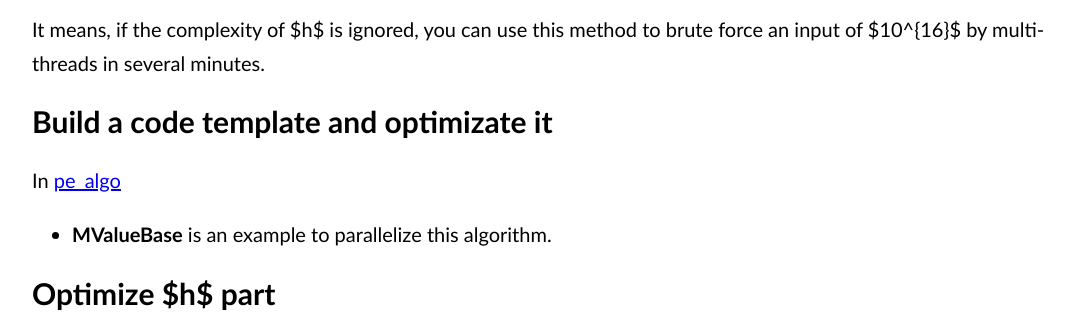
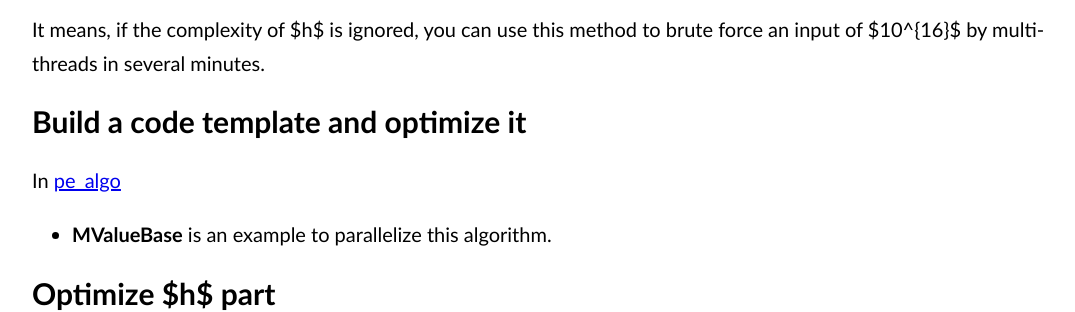
Before and after one commit to baihacker/main, a Jekyll site: the page built from docs/_posts/2020-04-12-The_prefix-sum_of_multiplicative_function_the_black_algorithm.md, in a window 1280 px wide and 900 px high, scrolled down 6625 px. Shown: the part 157-469 px from the top of the window, without its empty margins (96-1171 px from the left). Built offline with Jekyll 4.4.1, drawn with Linux system fonts in a browser that asks for light colours; comment, search, counter and statistics services are not loaded.

Commit message:
Update 2020-04-12-The_prefix-sum_of_multiplicative_function_the_black_algorithm.md

```diff
--- a/docs/_posts/2020-04-12-The_prefix-sum_of_multiplicative_function_the_black_algorithm.md
+++ b/docs/_posts/2020-04-12-The_prefix-sum_of_multiplicative_function_the_black_algorithm.md
@@ -215,7 +215,7 @@
 
 It means, if the complexity of $h$ is ignored, you can use this method to brute force an input of $10^{16}$ by multi-threads in several minutes.
 
-## Build a code template and optimizate it
+## Build a code template and optimize it
 In [pe_algo](https://github.com/baihacker/pe/blob/master/pe_algo){:target="_blank"}
 * **MValueBase** is an example to parallelize this algorithm.
 
```
